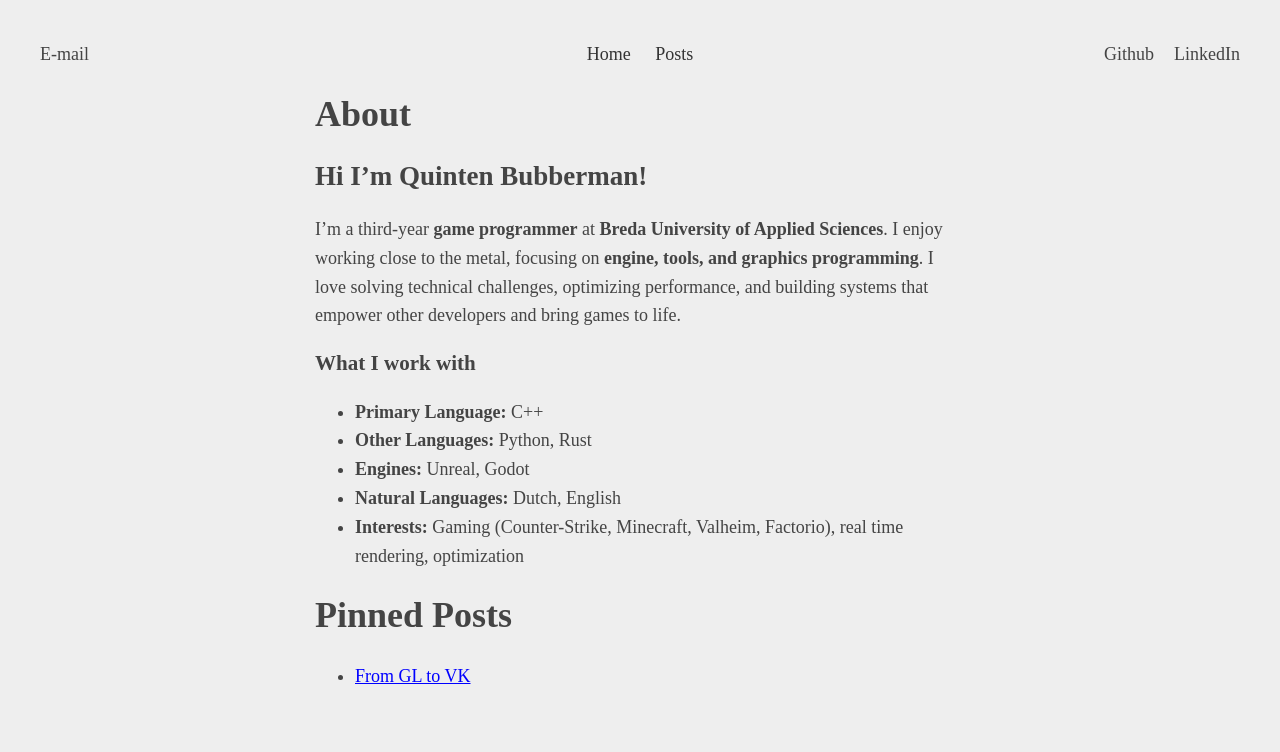
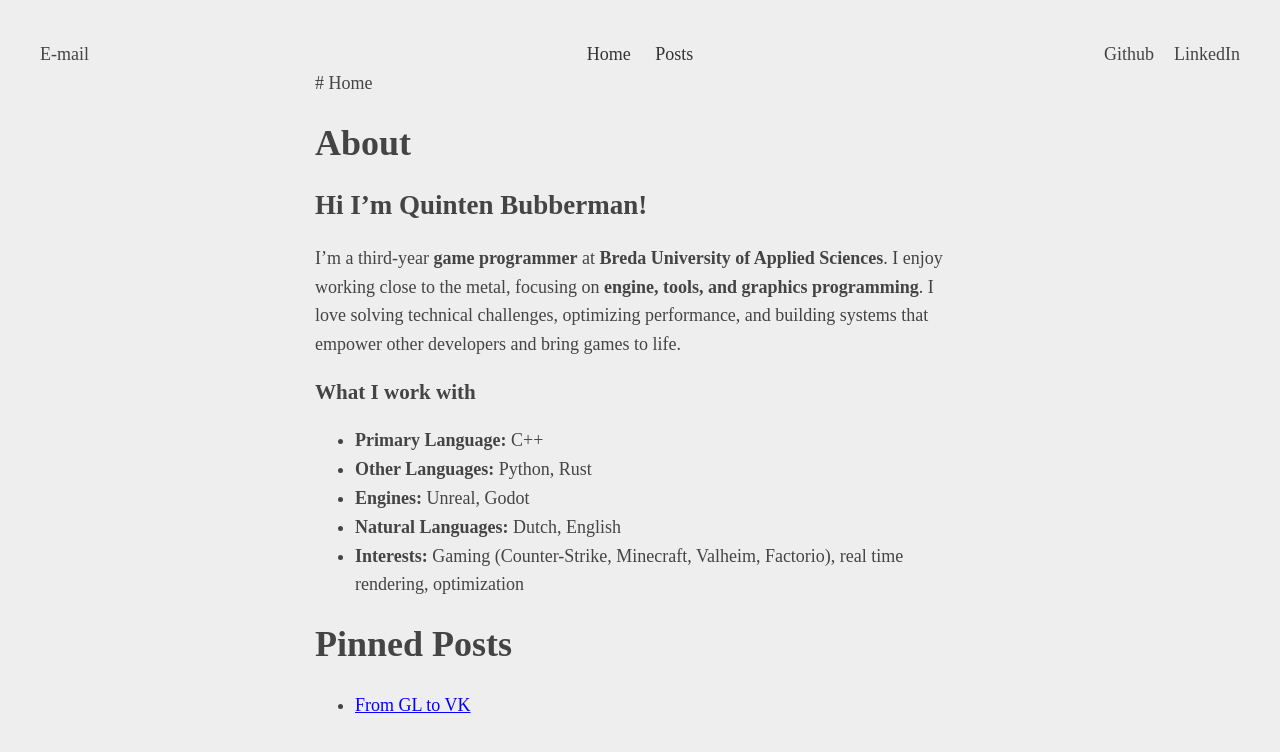
Before and after one commit to bakjedev/bakjedev.github.io, a Jekyll site: the page built from index.md, in a window 1280 px wide. Shown: the top 752 px of the page. Built offline with Jekyll 4.4.1, drawn with Linux system fonts in a browser that asks for light colours.

Commit message:
Add page title and data to default.html

```diff
--- a/_layouts/default.html
+++ b/_layouts/default.html
@@ -19,6 +19,14 @@
     <a href="/posts">Posts</a>
   </nav>
 
+  {% if page.title %}
+    # {{ page.title }}
+  {% endif %}
+
+  {% if page.date %}
+    {{ page.date }}
+  {% endif %}
+
   {{ content }}
 </body>
 </html>
```
